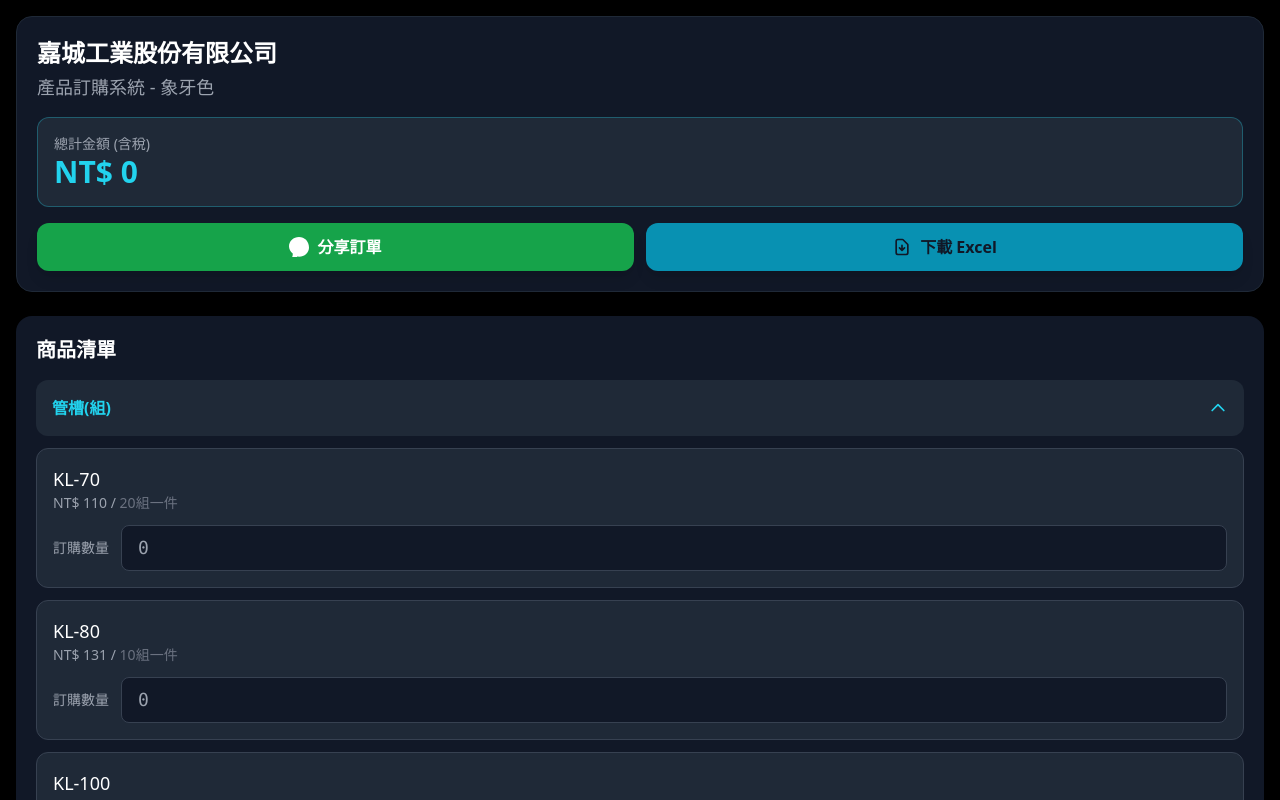
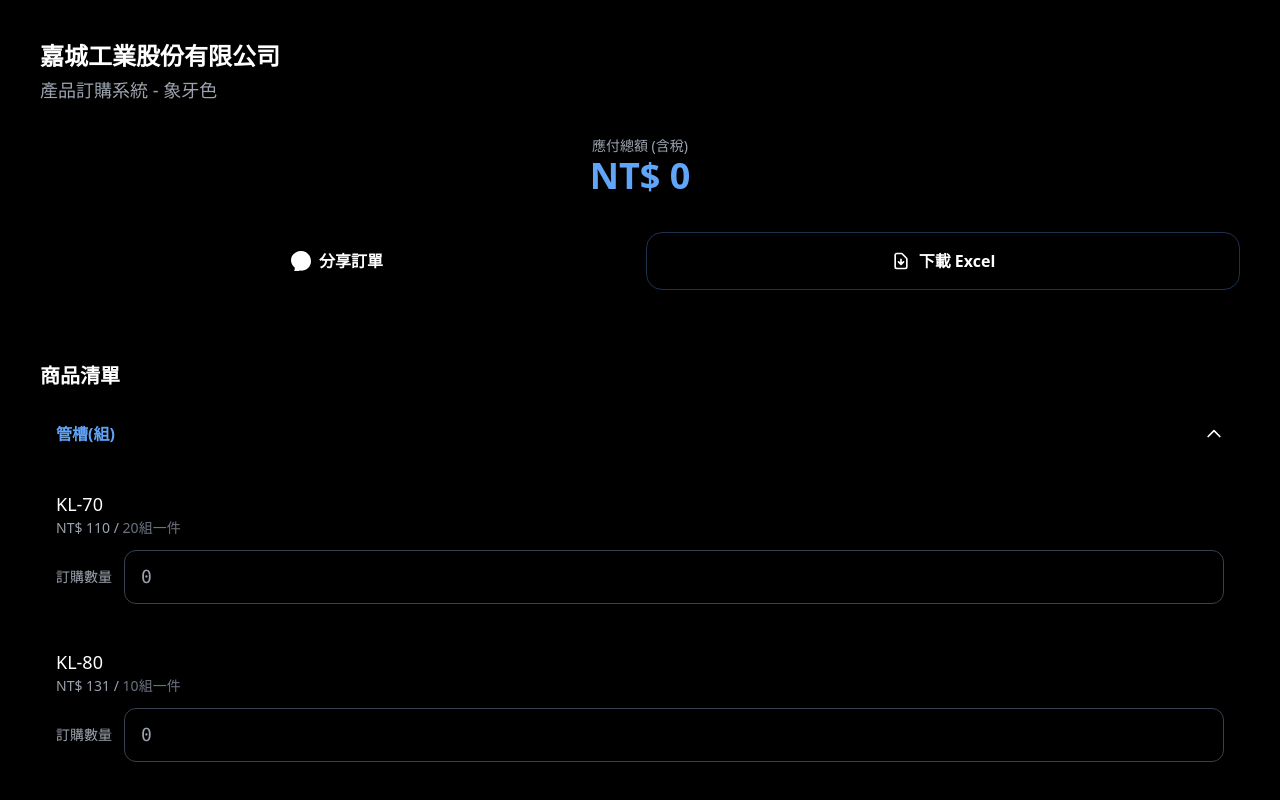
Before and after one commit to mkcr0514/jiacheng-order-system, a React (Vite) app: page / in a window 1280 px wide. Shown: the top 800 px of the page. Built offline with nearby package versions, Linux system fonts and the light colour scheme.

Commit message:
更新UI風格

```diff
--- a/src/App.jsx
+++ b/src/App.jsx
@@ -1,9 +1,7 @@
 import React, { useState, useMemo, useEffect } from 'react';
 import * as XLSX from 'xlsx';
-// 匯入必要的SVG圖標 (這裡假設您已安裝並設定了類似 Heroicons 或其他圖標庫)
-// 由於 Tailwind CSS 預設不包含這些，我們仍使用內建的 SVG。
-// 如果您想使用更像圖中那樣的實心或獨特圖標，需要額外導入。
 
+// 產品數據保持不變
 const ProductOrderSystem = () => {
   const products = [
     { category: '管槽(組)', name: 'KL-70', color: '象牙', price: 110, package: '20組一件' },
@@ -81,6 +79,7 @@ const ProductOrderSystem = () => {
   });
   const [showScrollTop, setShowScrollTop] = useState(false);
 
+  // 處理邏輯函數保持不變...
   const handleQuantityChange = (index, value) => {
      setOrders(prev => ({
        ...prev,
@@ -264,39 +263,39 @@ const ProductOrderSystem = () => {
   }, {});
 
   return (
-    // 主背景：深黑色，模擬附圖的暗色背景
-    <div className="min-h-screen bg-black text-gray-100 p-4">
+    // 主背景：使用極深色背景（請確保您的 body 設置了 #0a0a0a 或 bg-black）
+    <div className="min-h-screen bg-black text-white p-4">
       <div className="max-w-7xl mx-auto">
         {/* 頂部總覽卡片 */}
-        <div className="bg-gray-900 rounded-2xl shadow-xl p-5 mb-6 border border-gray-800">
+        <div className="glass-card rounded-3xl shadow-2xl p-6 mb-6">
           <h1 className="text-2xl font-bold text-white mb-1">嘉城工業股份有限公司</h1>
           <h2 className="text-lg text-gray-400 mb-4">產品訂購系統 - 象牙色</h2>
 
-          {/* 總計金額區塊 - 採用高光設計 */}
-          <div className="bg-gray-800 p-4 rounded-xl mb-4 border border-cyan-400/30">
-            <div className="text-sm text-gray-400">總計金額 (含稅)</div>
-            {/* 使用青色高亮數字 */}
-            <div className="text-3xl font-extrabold text-cyan-400">NT$ {calculations.grandTotal.toLocaleString()}</div>
+          {/* 總計金額區塊 - 採用玻璃卡片風格 */}
+          <div className="glass-card p-4 rounded-2xl mb-5 text-center">
+            <div className="text-sm text-gray-400">應付總額 (含稅)</div>
+            {/* 數字使用藍色漸變效果，模仿範例中的強調色 */}
+            <div className="text-4xl font-extrabold text-blue-400">NT$ {calculations.grandTotal.toLocaleString()}</div>
           </div>
 
-          {/* 訂購明細區塊 - 摺疊設計，深色背景 */}
+          {/* 訂購明細區塊 - 摺疊設計 */}
           {Object.keys(orders).some(key => orders[key]?.quantity > 0) && (
-            <div className="bg-gray-800 rounded-xl mb-4 overflow-hidden border border-gray-700">
+            <div className="glass-card rounded-2xl mb-6 overflow-hidden border-none">
               <button
                 onClick={() => setIsDetailOpen(!isDetailOpen)}
-                // 按鈕背景更深，文字更亮
-                className="w-full p-4 flex justify-between items-center hover:bg-gray-700 transition bg-gray-900"
+                // 按鈕使用柔和的 glass-button 樣式
+                className="w-full p-4 flex justify-between items-center transition glass-button bg-transparent border-t border-b border-white/10 hover:bg-white/10"
               >
                 <div className="flex items-center gap-2">
                   <h3 className="text-lg font-semibold text-white">訂購明細</h3>
-                  {/* 使用青色標籤 */}
-                  <span className="bg-cyan-600 text-white text-xs font-bold px-2 py-1 rounded-full">
+                  {/* 使用強調色標籤 */}
+                  <span className="bg-blue-500/30 text-blue-300 text-xs font-bold px-3 py-1 rounded-full border border-blue-500/50">
                     {Object.keys(orders).filter(key => orders[key]?.quantity > 0).length} 項
                   </span>
                 </div>
                 {/* 箭頭顏色調整 */}
                 <svg
-                  className={`w-6 h-6 text-cyan-400 transition-transform ${isDetailOpen ? 'rotate-180' : ''}`}
+                  className={`w-6 h-6 text-blue-400 transition-transform ${isDetailOpen ? 'rotate-180' : ''}`}
                   fill="none"
                   stroke="currentColor"
                   viewBox="0 0 24 24"
@@ -307,7 +306,7 @@ const ProductOrderSystem = () => {
 
               {isDetailOpen && (
                 // 明細內容區塊
-                <div className="px-4 pb-4 max-h-96 overflow-y-auto bg-gray-800 border-t border-gray-700">
+                <div className="px-4 py-4 max-h-96 overflow-y-auto bg-black/50">
                   {Object.entries(
                     products.reduce((acc, product, index) => {
                       const order = orders[index];
@@ -320,21 +319,21 @@ const ProductOrderSystem = () => {
                       return acc;
                     }, {})
                   ).map(([category, items]) => (
-                    <div key={category} className="mb-3 mt-3">
+                    <div key={category} className="mb-4">
                       {/* 類別標題 */}
-                      <div className="text-xs font-semibold text-gray-400 mb-1 px-2">{category}</div>
+                      <div className="text-sm font-semibold text-gray-400 mb-2 px-2">{category}</div>
                       <div className="space-y-2">
                         {items.map(({ name, price, order, index }) => {
                           const amount = order.discount > 0 ? order.discount : price * order.quantity;
                           return (
                             // 單項明細卡片
-                            <div key={index} className="bg-gray-900 p-3 rounded-xl border border-gray-700">
+                            <div key={index} className="glass-button p-3 rounded-xl border border-white/5 hover:border-blue-400/50">
                               <div className="flex justify-between items-start mb-1">
                                 <div className="font-semibold text-white text-base flex-1">{name}</div>
-                                <div className="text-xl font-bold text-cyan-400 ml-3">×{order.quantity}</div>
+                                <div className="text-xl font-bold text-blue-400 ml-3">×{order.quantity}</div>
                               </div>
                               <div className="flex justify-between items-center">
-                                <div className="text-sm text-gray-500">單價 NT$ {price.toLocaleString()}</div>
+                                <div className="text-sm text-gray-400">單價 NT$ {price.toLocaleString()}</div>
                                 <div className="font-bold text-white text-base">NT$ {amount.toLocaleString()}</div>
                               </div>
                             </div>
@@ -348,14 +347,13 @@ const ProductOrderSystem = () => {
             </div>
           )}
 
-          {/* 動作按鈕區塊 - 採用高對比、圓角按鈕 */}
+          {/* 動作按鈕區塊 - 使用 primary-button-style */}
           <div className="grid grid-cols-1 sm:grid-cols-2 gap-3">
             <button
               onClick={shareToLine}
-              // 分享按鈕使用 LINE 的綠色，但調整為深色背景上的實心效果
-              className="bg-green-600 hover:bg-green-500 text-white font-bold py-3 px-4 rounded-xl transition flex items-center justify-center gap-2 shadow-lg"
+              // 使用自定義漸變樣式
+              className="primary-button-style font-bold py-4 px-4 rounded-2xl flex items-center justify-center gap-2"
             >
-              {/* LINE 圖標 - 僅為示意，可能需要實際的 LINE SVG */}
               <svg className="w-5 h-5" fill="currentColor" viewBox="0 0 24 24">
                 <path d="M12 0C5.373 0 0 4.975 0 11.111c0 3.497 1.745 6.616 4.472 8.652.175 4.218-.632 4.59-4.472 8.237 6.086 0 8.935-3.398 9.876-4.512.702.098 1.426.179 2.124.179 6.627 0 12-4.974 12-11.111C24 4.975 18.627 0 12 0z"/>
               </svg>
@@ -363,8 +361,8 @@ const ProductOrderSystem = () => {
             </button>
             <button
               onClick={exportToExcel}
-              // 下載按鈕使用青色，模擬高光主色
-              className="bg-cyan-600 hover:bg-cyan-500 text-gray-900 font-bold py-3 px-4 rounded-xl transition flex items-center justify-center gap-2 shadow-lg"
+              // 使用 glass-button-style 作為次要/下載按鈕
+              className="glass-button font-bold py-4 px-4 rounded-2xl flex items-center justify-center gap-2 border border-blue-400/30 hover:bg-white/10"
             >
               <svg className="w-5 h-5" fill="none" stroke="currentColor" viewBox="0 0 24 24">
                 <path strokeLinecap="round" strokeLinejoin="round" strokeWidth={2} d="M12 10v6m0 0l-3-3m3 3l3-3m2 8H7a2 2 0 01-2-2V5a2 2 0 012-2h5.586a1 1 0 01.707.293l5.414 5.414a1 1 0 01.293.707V19a2 2 0 01-2 2z" />
@@ -375,19 +373,19 @@ const ProductOrderSystem = () => {
         </div>
 
         {/* 商品清單區塊 */}
-        <div className="bg-gray-900 rounded-2xl shadow-xl p-5">
+        <div className="glass-card rounded-3xl shadow-2xl p-6">
           <h3 className="text-xl font-bold text-white mb-4">商品清單</h3>
 
           {Object.entries(groupedProducts).map(([category, items]) => (
             <div key={category} className="mb-4">
               <button
                 onClick={() => toggleCategory(category)}
-                // 類別標題按鈕，深色圓角，文字為青色/白色
-                className="w-full flex justify-between items-center text-base font-semibold text-white bg-gray-800 hover:bg-gray-700 p-4 rounded-xl mb-3 transition"
+                // 類別標題按鈕，使用 glass-button 柔和背景
+                className="w-full flex justify-between items-center text-base font-semibold text-white glass-button p-4 rounded-2xl mb-3 transition"
               >
-                <span className="text-cyan-400">{category}</span>
+                <span className="text-blue-400">{category}</span>
                 <svg
-                  className={`w-5 h-5 text-cyan-400 transition-transform ${openCategories[category] ? 'rotate-180' : ''}`}
+                  className={`w-5 h-5 text-white transition-transform ${openCategories[category] ? 'rotate-180' : ''}`}
                   fill="none"
                   stroke="currentColor"
                   viewBox="0 0 24 24"
@@ -404,18 +402,17 @@ const ProductOrderSystem = () => {
 
                     return (
                       // 單項商品卡片
-                      <div key={index} className="bg-gray-800 rounded-xl p-4 border border-gray-700">
+                      <div key={index} className="glass-card rounded-xl p-4 border-none hover:border-white/20">
                         <div className="flex justify-between items-start mb-3">
                           <div className="flex-1">
                             <div className="font-medium text-white text-lg">{name}</div>
-                            {/* 價格和包裝資訊使用灰色 */}
                             <div className="text-sm text-gray-400">NT$ {price} / <span className='text-gray-500'>{pkg}</span></div>
                           </div>
                           {amount > 0 && (
                             <div className="text-right ml-2">
                               <div className="text-xs text-gray-500">小計</div>
-                              {/* 小計金額使用青色高亮 */}
-                              <div className="font-semibold text-cyan-400 text-lg">NT$ {amount.toLocaleString()}</div>
+                              {/* 小計金額使用藍色高亮 */}
+                              <div className="font-semibold text-blue-400 text-lg">NT$ {amount.toLocaleString()}</div>
                             </div>
                           )}
                         </div>
@@ -427,23 +424,11 @@ const ProductOrderSystem = () => {
                             min="0"
                             value={order.quantity || ''}
                             onChange={(e) => handleQuantityChange(index, e.target.value)}
-                            // 輸入框樣式調整為深色背景、亮色文字，聚焦時使用青色邊框
-                            className="flex-1 px-4 py-2 bg-gray-900 text-white border border-gray-700 rounded-lg focus:ring-1 focus:ring-cyan-500 focus:border-cyan-500 transition-all text-lg font-mono"
+                            // 輸入框樣式調整為深色玻璃背景，聚焦時使用藍色邊框
+                            className="flex-1 px-4 py-3 bg-black/50 text-white border border-gray-700 rounded-xl focus:ring-1 focus:ring-blue-500 focus:border-blue-500 transition-all text-lg font-mono outline-none"
                             placeholder="0"
                           />
                         </div>
-                         {/* 備註：如果要折扣欄位，可以在這裡加上類似的 input group */}
-                         {/* <div className="flex items-center gap-3 mt-2">
-                          <label className="text-sm text-gray-400 font-medium">折扣價 (選填)</label>
-                          <input
-                            type="number"
-                            min="0"
-                            value={order.discount || ''}
-                            onChange={(e) => handleDiscountChange(index, e.target.value)}
-                            className="flex-1 px-4 py-2 bg-gray-900 text-white border border-gray-700 rounded-lg focus:ring-1 focus:ring-cyan-500 focus:border-cyan-500 transition-all text-lg font-mono"
-                            placeholder="選填"
-                          />
-                        </div> */}
                       </div>
                     );
                   })}
@@ -453,12 +438,12 @@ const ProductOrderSystem = () => {
           ))}
         </div>
 
-        {/* 回到頂部按鈕 - 圓形、高光、固定位置 */}
+        {/* 回到頂部按鈕 - 圓形、藍色高光、固定位置 */}
         {showScrollTop && (
           <button
             onClick={scrollToTop}
-            // 使用青色圓形按鈕，模擬圖中遙控器的主要按鈕風格
-            className="fixed bottom-6 right-6 bg-cyan-600 hover:bg-cyan-500 text-white p-4 rounded-full shadow-2xl transition-all transform hover:scale-110 z-50 focus:outline-none focus:ring-4 focus:ring-cyan-400/50"
+            // 使用 primary-button-style 的圓形按鈕
+            className="fixed bottom-6 right-6 p-4 primary-button-style rounded-full shadow-2xl transition-all transform hover:scale-110 z-50 focus:outline-none focus:ring-4 focus:ring-blue-400/50"
             aria-label="回到頂部"
           >
             <svg className="w-6 h-6" fill="none" stroke="currentColor" viewBox="0 0 24 24">
```
Lines whose indentation alone changed are shown as unchanged.
